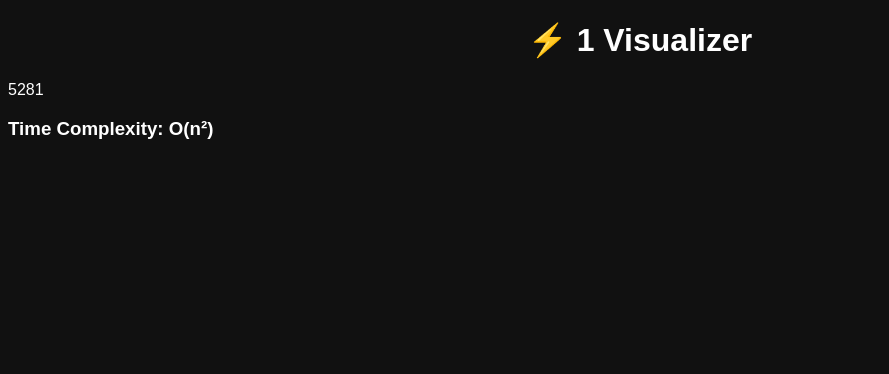
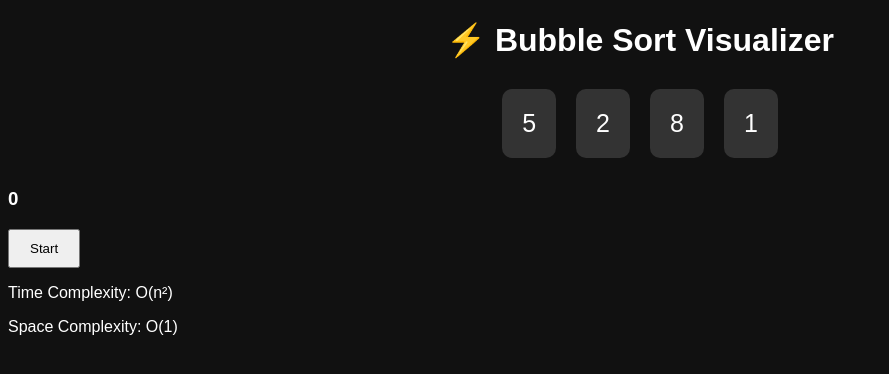
Before and after one commit to Roobika-M/code-reactor, a React app in the folder frontend/: page /visualizer/1 in a window 1280 px wide. Shown: the top 374 px of the page, without its empty margins (0-889 px from the left). Built offline with nearby package versions, Linux system fonts and the light colour scheme; the HTML template or start-up script is replaced by a standard one.

Commit message:
bubble sort is sorted

```diff
--- a/frontend/src/index.css
+++ b/frontend/src/index.css
@@ -28,3 +28,23 @@ h1{
     width:250px;
 
 }
+
+.array {
+  display:flex;
+  gap:20px;
+  justify-content:center;
+  margin:30px;
+}
+
+.array span {
+  background:#333;
+  padding:20px;
+  border-radius:10px;
+  font-size:25px;
+}
+
+
+button {
+  padding:10px 20px;
+  cursor:pointer;
+}
--- a/frontend/src/pages/Visualizer.jsx
+++ b/frontend/src/pages/Visualizer.jsx
@@ -1,34 +1,105 @@
-import { useParams } from "react-router-dom";
+import { useState } from "react";
 
-function Visualizer(){
+function Visualizer() {
 
-  const { name } = useParams();
+  const [array, setArray] = useState([5, 2, 8, 1]);
+  const [step, setStep] = useState(0);
+  const [running, setRunning] = useState(false);
+
+
+  function sleep(ms) {
+    return new Promise(resolve => setTimeout(resolve, ms));
+  }
+
+
+  async function startSort() {
+
+    setRunning(true);
+
+    let arr = [...array];
+
+    for(let i = 0; i < arr.length; i++) {
+
+      for(let j = 0; j < arr.length - i - 1; j++) {
+
+        setStep(
+          `Comparing ${arr[j]} and ${arr[j+1]}`
+        );
+
+        await sleep(1000);
+
+
+        if(arr[j] > arr[j+1]) {
+
+          setStep(
+            `Swapping ${arr[j]} and ${arr[j+1]}`
+          );
+
+
+          let temp = arr[j];
+          arr[j] = arr[j+1];
+          arr[j+1] = temp;
+
+
+          setArray([...arr]);
+
+          await sleep(1000);
+        }
+      }
+    }
+
+
+    setStep("Completed ⚡");
+    setRunning(false);
+  }
+
 
   return (
     <div>
 
       <h1>
-        ⚡ {name} Visualizer
+        ⚡ Bubble Sort Visualizer
       </h1>
 
 
       <div className="array">
 
-        <span>5</span>
-        <span>2</span>
-        <span>8</span>
-        <span>1</span>
+        {array.map((num,index)=>(
+
+          <span key={index}>
+            {num}
+          </span>
+
+        ))}
 
       </div>
 
 
       <h3>
+        {step}
+      </h3>
+
+
+      <button
+        onClick={startSort}
+        disabled={running}
+      >
+        Start
+      </button>
+
+
+      <p>
         Time Complexity: O(n²)
-      </h3>
+      </p>
+
+      <p>
+        Space Complexity: O(1)
+      </p>
+
 
     </div>
   );
-
 }
 
+
 export default Visualizer;
```
